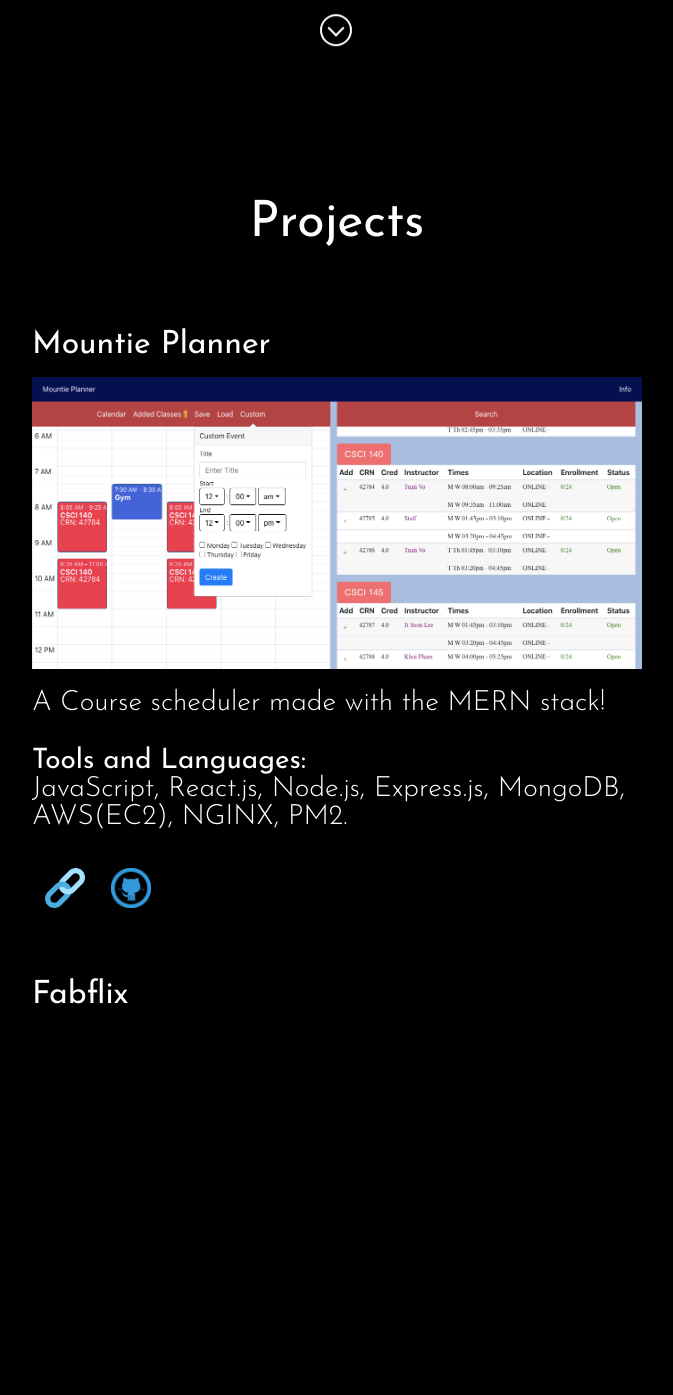
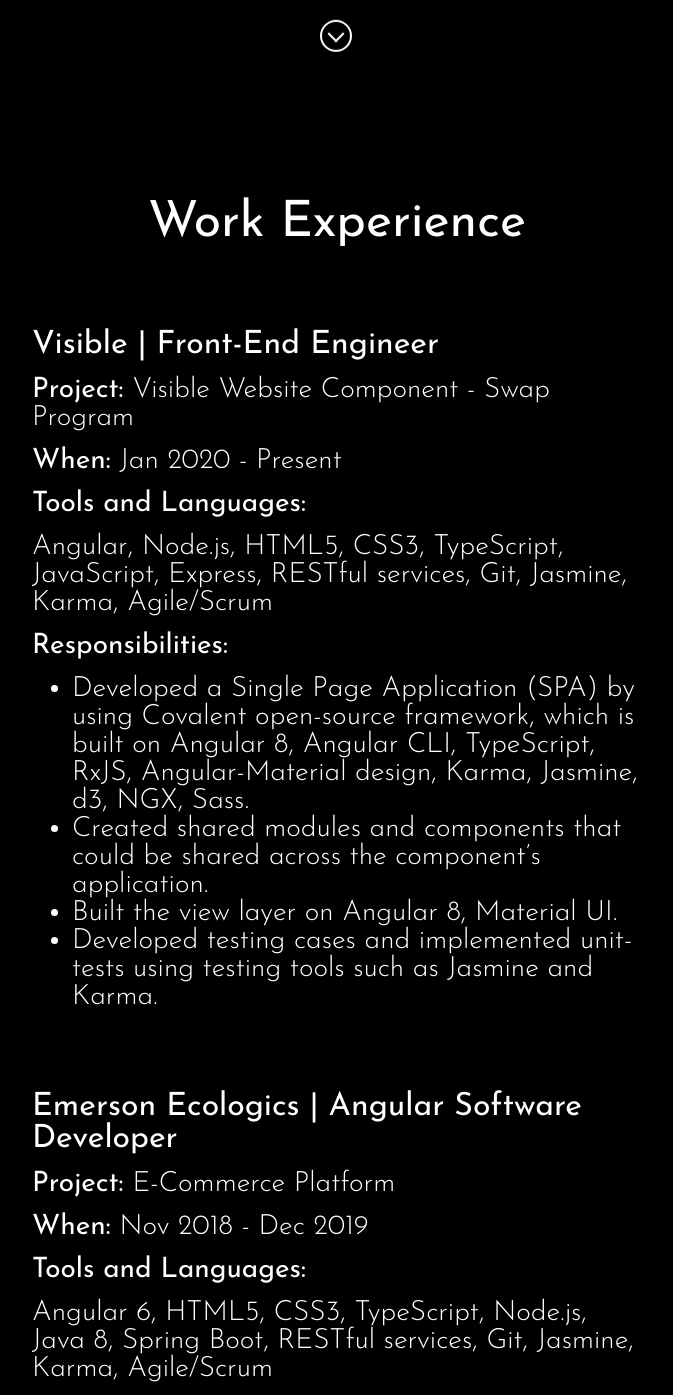
Before and after one commit to AnyFinCanHappen/Portfolio, a React (Create React App) app: page / in a window 1280 px wide. Shown: the part 1346-2741 px from the top of the page, without its empty margins (303-976 px from the left). Built offline with nearby package versions, Linux system fonts and the light colour scheme.

Commit message:
Added experience section.

```diff
--- a/src/App.js
+++ b/src/App.js
@@ -13,7 +13,7 @@
 import Image from "react-bootstrap/Image";
 import "bootstrap/dist/css/bootstrap.min.css";
 import Skills from "./Skills";
-
+import WorkExperience from "./workExperience/WorkExperience";
 import background_image from "./css/background_mono.jpg";
 import mountiePlannerImage from "./css/projectImage/Test.png";
 import linkLogo from "./css/Logos/Link.png";
@@ -105,13 +105,17 @@
                                     efficient software.
                                     <br></br>
                                 </p>
-                                <this.scrollToFunc section="project_title" />
+                                <this.scrollToFunc section="work_experience" />
                             </div>
                         </Col>
                         <Col></Col>
                     </Row>
                     <br></br>
                     <br></br>
+                    <div id = "work_experience" style = {{marginBottom:"70px"}}>
+                    <WorkExperience ></WorkExperience>
+                    <this.scrollToFunc section = "project_title"/>
+                    </div>
                     <Row>
                         <Col></Col>
                         <Col md={6} xs={10}>
--- a/src/NavBar.js
+++ b/src/NavBar.js
@@ -51,8 +51,11 @@
     render() {
         const { width } = this.props;
         let fontSize = "20px";
-        if (width < 400) {
-            fontSize = "14px";
+        if(width < 565){
+            fontSize = "14px"
+        }
+        if (width < 435) {
+            fontSize ="10px";
         }
         return (
             <nav
@@ -72,6 +75,11 @@
                     <this.scrollToFunc
                         section="bio"
                         text="Bio"
+                        fontSize={fontSize}
+                    />
+                    <this.scrollToFunc
+                        section="work_experience"
+                        text="Experience"
                         fontSize={fontSize}
                     />
                     <this.scrollToFunc
--- /dev/null
+++ b/src/workExperience/WorkExperience.css
@@ -0,0 +1,10 @@
+.visible_container{
+  margin-top: 80px;
+}
+
+.visible_div{
+  margin-block:15px
+}
+.bulletpoints{
+  margin-block:10px;
+}
--- /dev/null
+++ b/src/workExperience/WorkExperience.js
@@ -0,0 +1,138 @@
+import Row from "react-bootstrap/Row";
+import Col from "react-bootstrap/Col";
+import React from "react";
+import "./WorkExperience.css";
+import "../App.css";
+
+function WorkExperience() {
+  return (
+    <Row>
+      <Col></Col>
+      <Col md={6} xs={10}>
+        <div>
+          <p class="title">Work Experience</p>
+        </div>
+        <div style={{ textAlign: "left" }}>
+          <div class="fabflix_title visible_container">
+            Visible | Front-End Engineer
+          </div>
+          <div class="fabflix_description">
+            <div class="visible_div">
+              <b>Project: </b>Visible Website Component - Swap Program
+            </div>
+            <div class="visible_div">
+              <b>When: </b>Jan 2020 - Present
+            </div>
+            <div class="visible_div">
+              <b>Tools and Languages:</b>
+            </div>
+            <div>
+              Angular, Node.js, HTML5, CSS3, TypeScript, JavaScript, Express,
+              RESTful services, Git, Jasmine, Karma, Agile/Scrum
+            </div>
+            <div class="visible_div">
+              <b>Responsibilities:</b>
+            </div>
+            <ul>
+              <li>
+                Developed a Single Page Application (SPA) by using Covalent
+                open-source framework, which is built on Angular 8, Angular CLI,
+                TypeScript, RxJS, Angular-Material design, Karma, Jasmine, d3,
+                NGX, Sass.
+              </li>
+              <li>
+                Created shared modules and components that could be shared
+                across the component’s application.
+              </li>
+              <li>Built the view layer on Angular 8, Material UI.</li>
+              <li>
+                Developed testing cases and implemented unit-tests using testing
+                tools such as Jasmine and Karma.
+              </li>
+            </ul>
+          </div>
+          <div class="fabflix_title visible_container">
+            Emerson Ecologics | Angular Software Developer
+          </div>
+          <div class="fabflix_description">
+            <div class="visible_div">
+              <b>Project: </b>E-Commerce Platform
+            </div>
+            <div class="visible_div">
+              <b>When: </b>Nov 2018 - Dec 2019
+            </div>
+            <div class="visible_div">
+              <b>Tools and Languages:</b>
+            </div>
+            <div>
+              Angular 6, HTML5, CSS3, TypeScript, Node.js, Java 8, Spring Boot,
+              RESTful services, Git, Jasmine, Karma, Agile/Scrum
+            </div>
+            <div class="visible_div">
+              <b>Responsibilities:</b>
+            </div>
+            <ul>
+              <li>
+                Developed, designed, and modified websites with the use of
+                HTML5, CSS3, TypeScript, Angular, Node.js, Java, Spring Boot,
+                and MySQL.
+              </li>
+              <li>
+                Transformed design mock-ups into cross-browser compatible
+                HTML5/CSS3 layouts and implemented dynamic elements and reusable
+                libraries with TypeScript and Angular.
+              </li>
+              <li>
+                Used angular modules like Angular-Animate, Angular-Cookies,
+                Angular-Filter, Angular-Mocks, Angular-Resource, Angular-Route,
+                Angular-Sanitize, Angular-Touch, UI-Bootstrap, etc.
+              </li>
+              <li>
+                Wrote unit tests for the developed applications using testing
+                tools such as Jasmine and Karma.
+              </li>
+            </ul>
+          </div>
+          <div class="fabflix_title visible_container">
+            Cox Automotive | User Interface Engineer
+          </div>
+          <div class="fabflix_description">
+            <div class="visible_div">
+              <b>Project: </b> Kelly Blue Book – Instant Cash Offer (KBB-ICO)
+            </div>
+            <div class="visible_div">
+              <b>When: </b>Sept 2017 - Oct 2018
+            </div>
+            <div class="visible_div">
+              <b>Tools and Languages:</b>
+            </div>
+            <div>
+              HTML5, CSS3, JavaScript, Angular 4, Node.js, Sass, Angular
+              Material UI, RESTful services, Jasmine, Karma, Git, Agile/Scrum
+            </div>
+            <div class="visible_div">
+              <b>Responsibilities:</b>
+            </div>
+            <ul>
+              <li>
+                Developed various UIs for the front-end side using Angular 4 and
+                used various components from the Angular Material UI for the
+                application development.
+              </li>
+              <li>
+                Worked with Angular 4 controllers, custom pipes, Services and
+                Custom directives.
+              </li>
+              <li>
+                Involved in writing application-level code to interact with
+                APIs, RESTful Web Services using Angular HTTP modules.
+              </li>
+            </ul>
+          </div>
+        </div>
+      </Col>
+      <Col></Col>
+    </Row>
+  );
+}
+export default WorkExperience;
```
